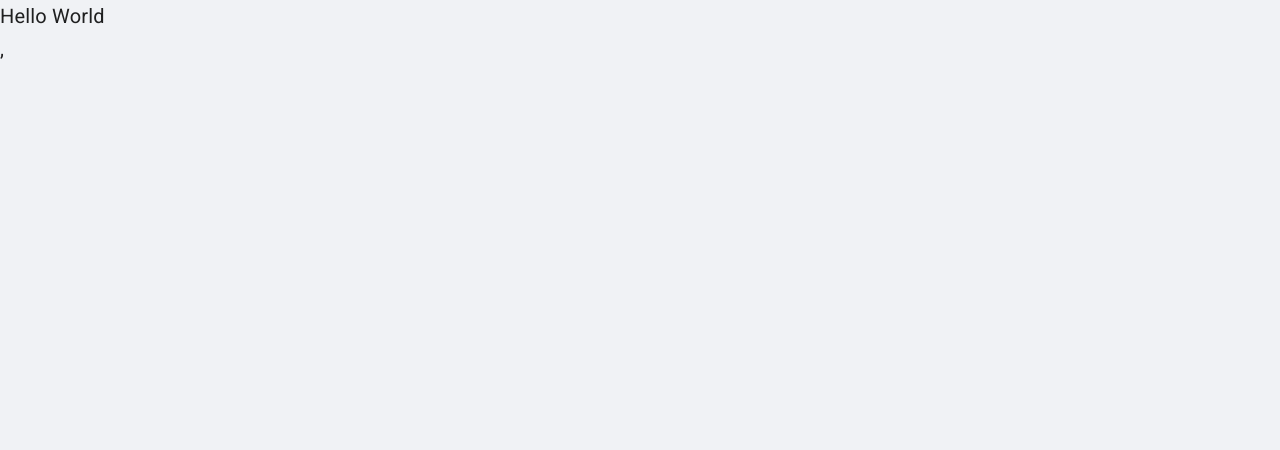
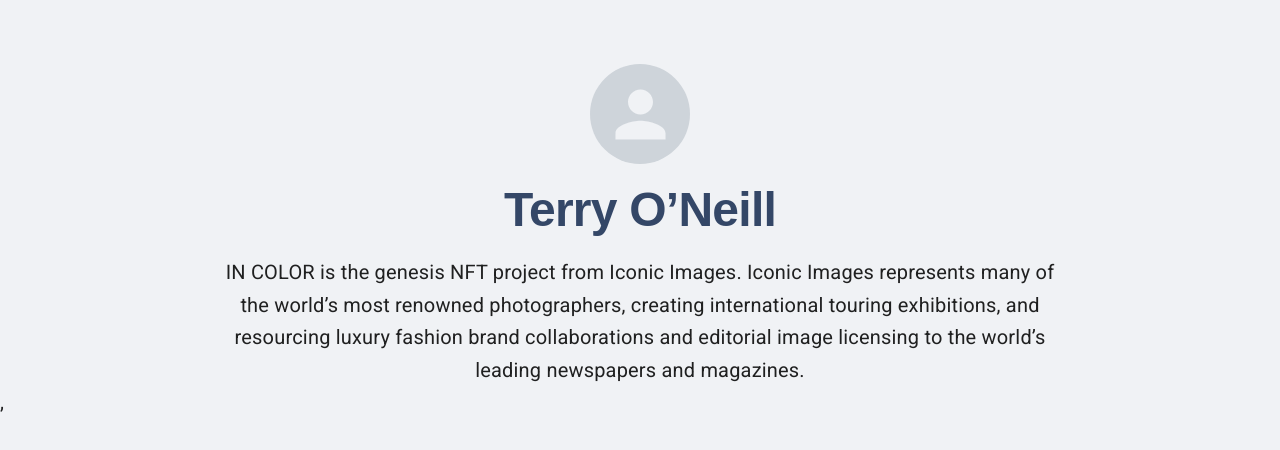
Before and after one commit to Poplert/poplert-frontend, a React (Create React App) app: page / in a window 1280 px wide. Shown: the top 450 px of the page. Built offline with nearby package versions, Linux system fonts and the light colour scheme.

Commit message:
add creator section (#2)

```diff
--- a/public/index.html
+++ b/public/index.html
@@ -25,7 +25,7 @@
       work correctly both with client-side routing and a non-root public URL.
       Learn how to configure a non-root public URL by running `npm run build`.
     -->
-    <title>React App</title>
+    <title>Poplert</title>
   </head>
   <body>
     <noscript>You need to enable JavaScript to run this app.</noscript>
--- /dev/null
+++ b/src/components/CreatorSection.jsx
@@ -0,0 +1,28 @@
+import React from "react";
+import { Grid, Typography, Avatar } from "@mui/material";
+
+export const CreatorSection = () => {
+  return (
+    <Grid container justifyContent="center" spacing={2}>
+      <Grid item xs={12} display="flex" justifyContent="center">
+        <Avatar alt="Remy Sharp" sx={{ width: 100, height: 100 }} />
+      </Grid>
+      <Grid item xs={1} />
+      <Grid item xs={4}>
+        <Typography variant="h1" align="center">
+          Terry O’Neill
+        </Typography>
+      </Grid>
+      <Grid item xs={1} />
+      <Grid item xs={8}>
+        <Typography variant="body1" align="center">
+          IN COLOR is the genesis NFT project from Iconic Images. Iconic Images
+          represents many of the world’s most renowned photographers, creating
+          international touring exhibitions, and resourcing luxury fashion brand
+          collaborations and editorial image licensing to the world’s leading
+          newspapers and magazines.
+        </Typography>
+      </Grid>
+    </Grid>
+  );
+};
--- a/src/pages/Landing/LandingPage.jsx
+++ b/src/pages/Landing/LandingPage.jsx
@@ -1,9 +1,13 @@
 import React from "react";
+import { Grid } from "@mui/material";
+import { CreatorSection } from "../../components/CreatorSection";
 
 export const LandingPage = () => {
   return (
-    <div>
-      Hello World
-    </div>
+    <Grid container marginTop={8}>
+      <Grid item xs={12}>
+        <CreatorSection />
+      </Grid>
+    </Grid>
   );
 };
```
